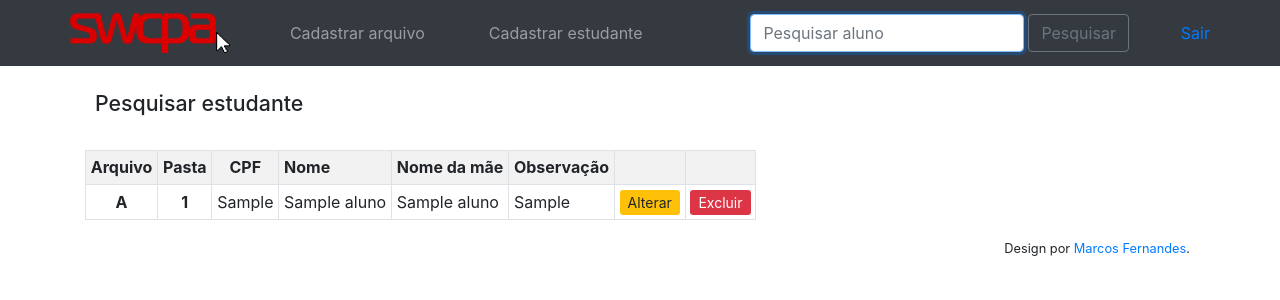
After one commit to mcs754/swcpa, a PHP site: page /Views/pesquisar-aluno.php in a window 1280 px wide. The commit adds this page. Shown: the top 300 px of the page. Run offline with PHP 8.4, Linux system fonts and the light colour scheme; a user stored in the database is signed in; tables that the repository leaves empty hold one stand-in row (values such as "Sample post").

Commit message:
Enviando alterações

```diff
--- a/App/DAO/AlunoDAO.php
+++ b/App/DAO/AlunoDAO.php
@@ -10,7 +10,6 @@ namespace App\DAO;
 
 
 class AlunoDAO extends Conexao {
-
     public function inserir ($aluno){
         $sql = "insert into aluno (id_arquivo_morto, num_aluno, cpf_aluno, nome_aluno, nome_mae_aluno, observacao_aluno)values(:id_arquivo_morto, :num_aluno, :cpf_aluno, :nome_aluno, :nome_mae_aluno, :observacao_aluno)";
         try{
@@ -27,4 +26,30 @@ class AlunoDAO extends Conexao {
             echo "<div class='alert alert-danger'>{$e->getMessage()}</div>";
         }
     }
+
+    public function pesquisar($aluno){
+        $sql = "select * from aluno where cpf_aluno = :cpf_aluno or nome_aluno like :nome_aluno or nome_mae_aluno like :nome_mae_aluno";
+        try{
+            $a = $this->conexao->prepare($sql);
+            $a->bindValue(":cpf_aluno", $aluno->getCpfAluno());
+            $a->bindValue(":nome_aluno", "%".$aluno->getNomeAluno()."%");
+            $a->bindValue(":nome_mae_aluno", "%".$aluno->getNomeMaeAluno()."%");
+            $a->execute();
+            return $a->fetchAll(\PDO::FETCH_CLASS, "\App\Model\Aluno");
+        } catch (\PDOException $e){
+            echo "<div class='alert alert-danger'>{$e->getMessage()}</div>";
+        }
+    }
+
+    public function pesquisarUm($aluno){
+        $sql = "select * from aluno where id_aluno = :id_aluno";
+        try{
+            $a = $this->conexao->prepare($sql);
+            $a->bindValue(":id_aluno", $aluno->getIdAluno());
+            $a->execute();
+            return $a->fetch(\PDO::FETCH_ASSOC);
+        } catch (\PDOException $e){
+            echo "<div class='alert alert-danger'>{$e->getMessage()}</div>";
+        }
+    }
 }
--- a/Views/cabecalho.php
+++ b/Views/cabecalho.php
@@ -13,7 +13,7 @@
 <?php
 include '../vendor/autoload.php';
 $uDAO = new \App\DAO\UsuarioDAO();
-$uDAO->verificar()
+$uDAO->verificar();
 ?>
 <nav class="navbar navbar-expand navbar-dark bg-dark">
     <div class="container"><a href="index.php"><img src="/Imagens/bg-swcpa.png"></a>
@@ -21,9 +21,9 @@ $uDAO->verificar()
             <li class="nav-item mr-sm-5"><a href="cadastrar-pasta.php" class="nav-link">Cadastrar arquivo</a></li>
             <li class="nav-item mr-sm-5"><a href="cadastrar-aluno.php" class="nav-link">Cadastrar estudante</a></li>
         </ul>
-        <form class="form-inline">
-            <input class="form-control mr-sm-1" type="search" placeholder="Pesquisar aluno" aria-label="Pesquisar" autofocus>
-            <button class="btn btn-outline-secondary" type="submit">Pesquisar</button>
+        <form class="form-inline" action="pesquisar-aluno.php" method="get">
+            <input name="cpf_aluno nome_aluno nome_mae_aluno" class="form-control mr-sm-1" type="search" placeholder="Pesquisar aluno" autofocus>
+            <button type="submit" class="btn btn-outline-secondary">Pesquisar</button>
         </form>
         <a class="navbar-nav nav-item" href="logoff.php">Sair</a>
     </div>
--- a/Views/cadastrar-pasta.php
+++ b/Views/cadastrar-pasta.php
@@ -28,7 +28,7 @@ if ($_POST){
             </div>
         </div>
         <div>
-            <button type="submit" class="btn btn-outline-primary btn-block">Cadastrar</button>
+            <button type="submit" class="btn btn-outline-success btn-block">Cadastrar</button>
         </div>
     </div>
 </form>
--- /dev/null
+++ b/Views/pesquisar-aluno.php
@@ -0,0 +1,67 @@
+<?php
+$titulo = "Pesquisar estudante";
+include 'cabecalho.php';
+?>
+<div class="container cabecalho">
+    <h1>Pesquisar estudante</h1>
+</div>
+<?php
+if (isset($_GET['msg']) && $_GET['msg'] == 1)
+    echo "<div class='alert alert-success'>Estudante excluído com sucesso!</div>";
+if (isset($_GET['msg']) && $_GET['msg'] == 2)
+    echo "<div class='alert alert-success'>Estudante alterado com sucesso!</div>";
+$a1 = new \App\Model\Aluno();
+$a2 = new \App\Model\Aluno();
+$a3 = new \App\Model\Aluno();
+isset($_GET['cpf_aluno']) ? $a1->setCpfAluno($_GET['cpf_aluno']) : $a1->setCpfAluno("");
+isset($_GET['nome_aluno']) ? $a2->setNomeAluno($_GET['nome_aluno']) : $a2->setNomeAluno("");
+isset($_GET['nome_mae_aluno']) ? $a3->setNomeMaeAluno($_GET['nome_mae_aluno']) : $a3->setNomeMaeAluno("");
+if ($a1 !=""){
+    $aDAO = new \App\DAO\AlunoDAO();
+    $alunos = $aDAO->pesquisar($a1);
+}
+elseif ($a2 !=""){
+    $aDAO = new \App\DAO\AlunoDAO();
+    $alunos = $aDAO->pesquisar($a2);
+}
+else{
+    $aDAO = new \App\DAO\AlunoDAO();
+    $alunos = $aDAO->pesquisar($a3);
+}
+if (count($alunos) > 0) {
+?>
+<div class="container">
+    <table class='table-sm table-bordered table-condensed table-striped table-hover'>
+        <tr class='text-center'>
+            <th>Arquivo</th>
+            <th>Pasta</th>
+            <th>CPF</th>
+            <th class="text-left">Nome</th>
+            <th class="text-left">Nome da mãe</th>
+            <th class="text-left">Observação</th>
+            <th></th>
+            <th></th>
+        </tr>
+        <?php foreach ($alunos as $aluno){
+            echo "<tr class='text-center'>";
+            echo "<th>A</th>";
+            echo "<th>{$aluno->getNumAluno()}</th>";
+            echo "<td>{$aluno->getCpfAluno()}</td>";
+            echo "<td class='text-left'>{$aluno->getNomeAluno()}</td>";
+            echo "<td class='text-left'>{$aluno->getNomeMaeAluno()}</td>";
+            echo "<td class='text-left'>{$aluno->getObservacaoAluno()}</td>";
+            echo "<td><a class='btn-sm btn-warning' href=#'>Alterar</a></td>";
+            echo "<td><a class='btn-sm btn-danger' href=#'><span class='glyphicon glyphicon-trash'></span>Excluir</a></td>";
+            /*
+            echo "<td><a class='btn btn-danger' href='aluno-excluir.php?id={$aluno->getId()}'> Excluir</a></td>";
+            echo "<td><a class='btn btn-warning' href='aluno-alterar.php?id={$aluno->getId()}'>Alterar</a></td>";
+            */
+            echo "</tr>";
+        }?>
+    </table>
+</div>
+    <?php
+} else {
+    echo "<div class='alert alert-danger'>Não existem estudantes com a pesquisa informada!</div>";
+}
+include 'rodape.php';?>
```
Also changed, not shown: App/DAO/ArquivoDAO.php (+12 -0 lines), Views/aluno-alterar.php (added, +7 -0 lines), Views/aluno-excluir.php (added, +7 -0 lines), Views/cadastrar-aluno.php (+11 -3 lines).
